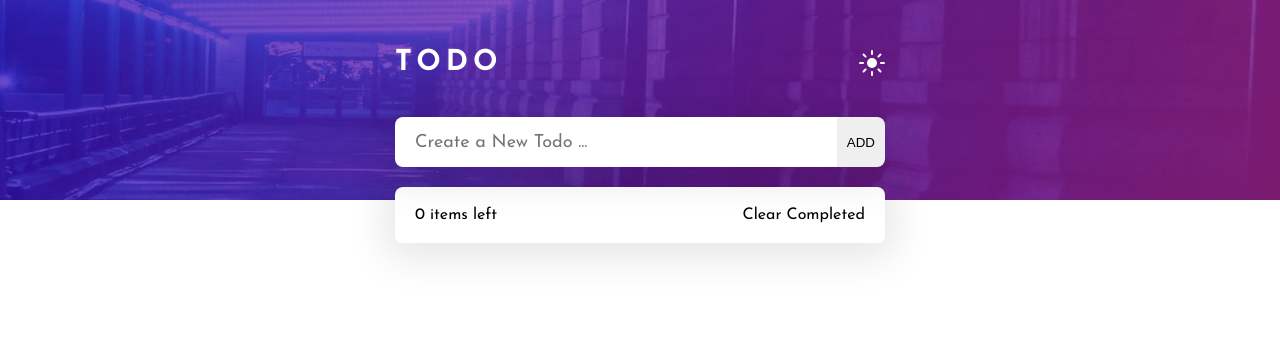
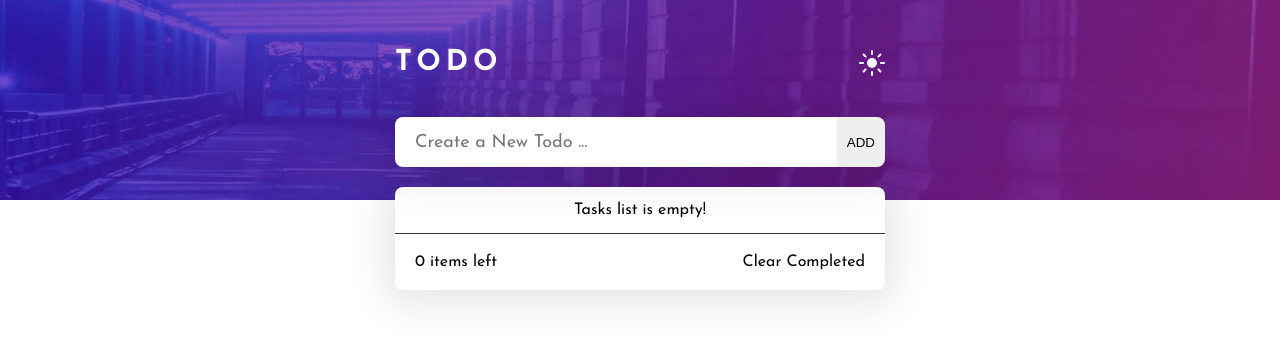
Before and after one commit to reza-talebii/react-projects, a React (Create React App) app: page / in a window 1280 px wide. Shown: the top 344 px of the page. Built offline with nearby package versions, Linux system fonts and the light colour scheme.

Commit message:
end todo list

```diff
--- a/src/Components/Todos/Todo.jsx
+++ b/src/Components/Todos/Todo.jsx
@@ -0,0 +1,19 @@
+import React, { useContext } from "react";
+import TodoCtx from "../../store/task-context";
+import classes from "./Todo.module.css";
+
+const Todo = () => {
+  const tasks = useContext(TodoCtx).tasks;
+  const checkTaskIsEmpty = tasks.length === 0;
+
+  const mapTask = tasks.map((task) => (
+    <li className={classes.massage}>{task.name}</li>
+  ));
+  const massageEmptyTask = (
+    <li className={classes.massage}>Tasks list is empty!</li>
+  );
+
+  return <ul>{checkTaskIsEmpty ? massageEmptyTask : mapTask}</ul>;
+};
+
+export default Todo;
--- /dev/null
+++ b/src/Components/Todos/Todo.module.css
@@ -0,0 +1,7 @@
+.massage {
+  list-style: none;
+  padding: 15px 20px;
+  text-align: center;
+  background: #fff;
+  border-bottom: 1px solid #333;
+}
--- a/src/Components/Todos/TodoWrapper.jsx
+++ b/src/Components/Todos/TodoWrapper.jsx
@@ -1,10 +1,12 @@
-import React from "react";
+import React, { useContext } from "react";
 import classes from "./TodoWrapper.module.css";
 import TodoInfo from "./TodoInfo";
+import Todo from "./Todo";
 
 const TodoWrapper = () => {
   return (
     <section className={classes.todoWrapper}>
+      <Todo />
       <TodoInfo />
     </section>
   );
```
